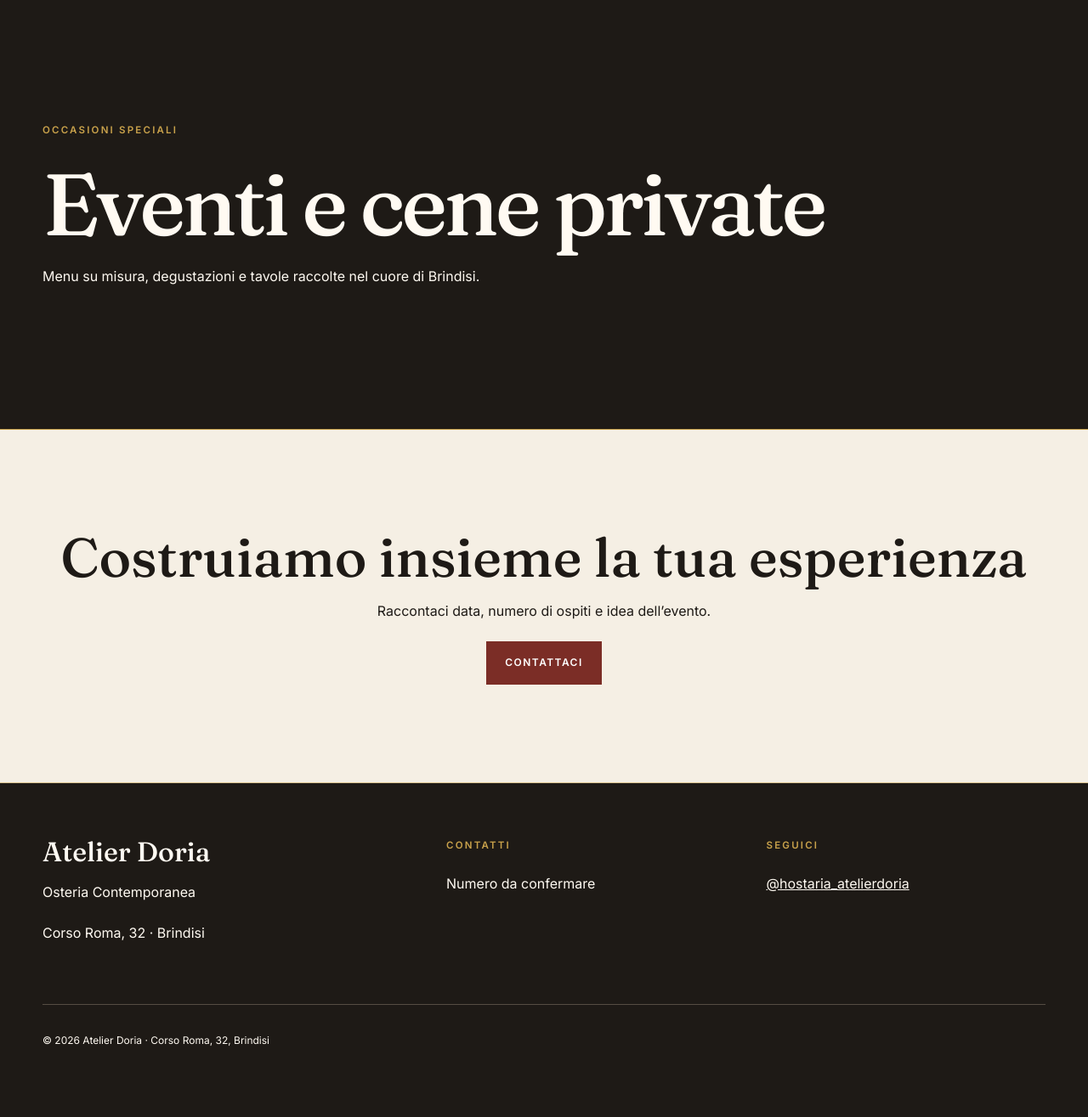
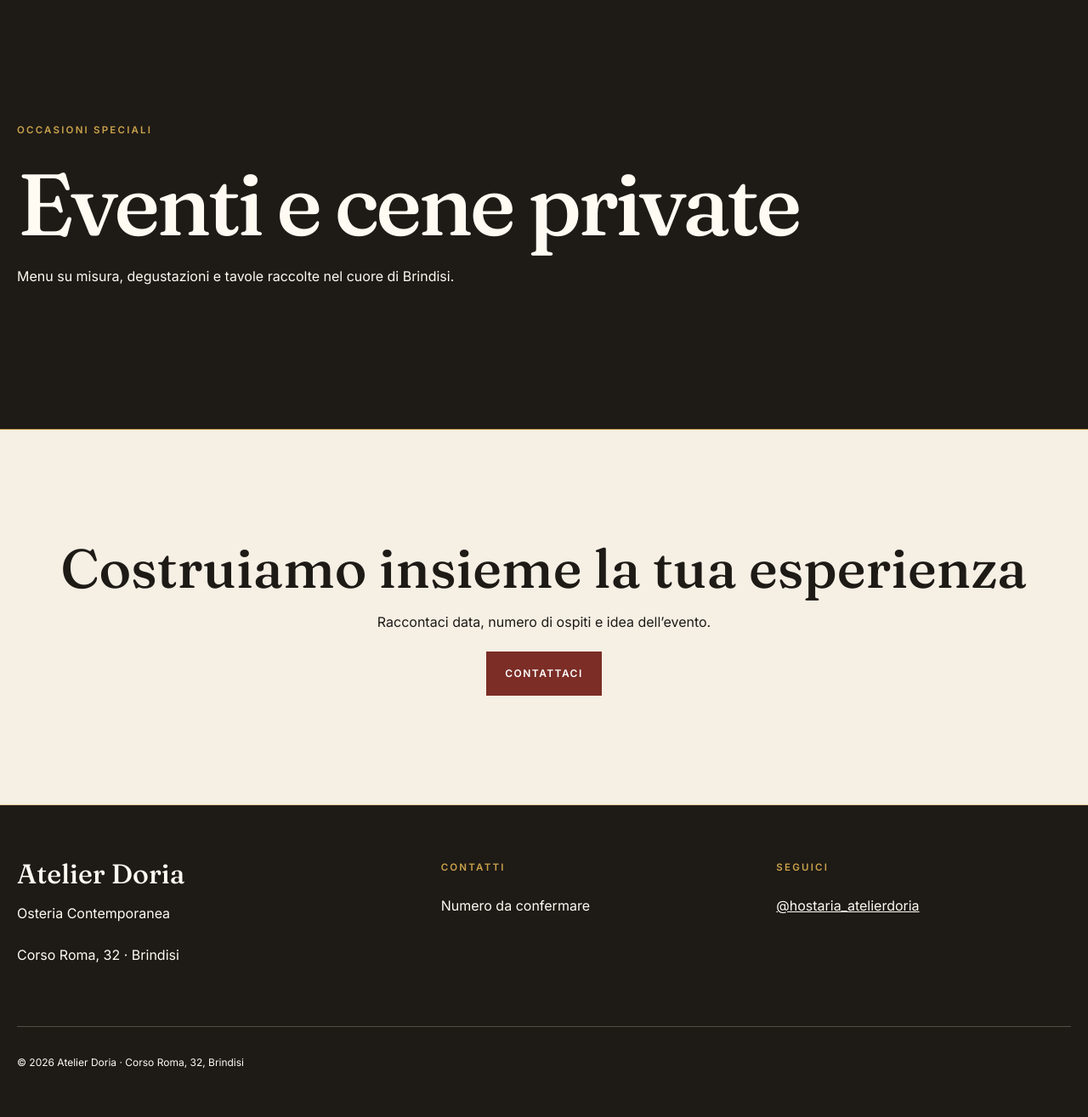
Before and after one commit to Sev3nB/atelierDoria, a Flask app: page /eventi in a window 1280 px wide. Shown: the part 86-1401 px from the top of the page at 85% size. Before the commit the page ends 1318 px from the top, so only its background shows below. Run offline with Flask 3, Linux system fonts and the light colour scheme.

Commit message:
Refine Atelier Doria visual direction and motion

```diff
--- a/static/css/variables.css
+++ b/static/css/variables.css
@@ -1 +1,15 @@
-:root{--wine:#7b2d26;--olive:#2f3b2c;--gold:#c9a24b;--cream:#f5efe4;--dark:#1e1a16;--neutral:#d8cfc0;--white:#fffaf2;--serif:"Fraunces",Georgia,serif;--sans:"Inter",Arial,sans-serif;--space:clamp(4rem,9vw,8rem);--max:1180px}
+:root {
+  --wine: #7b2d26;
+  --olive: #2f3b2c;
+  --gold: #c9a24b;
+  --cream: #f5efe4;
+  --dark: #1e1a16;
+  --neutral: #d8cfc0;
+  --white: #fffaf2;
+  --serif: "Fraunces", Georgia, serif;
+  --sans: "Inter", Arial, sans-serif;
+  --space: clamp(5rem, 10vw, 9rem);
+  --max: 1240px;
+  --curve: cubic-bezier(0.22, 1, 0.36, 1);
+  --radius: clamp(1.4rem, 3vw, 2.8rem);
+}
```
